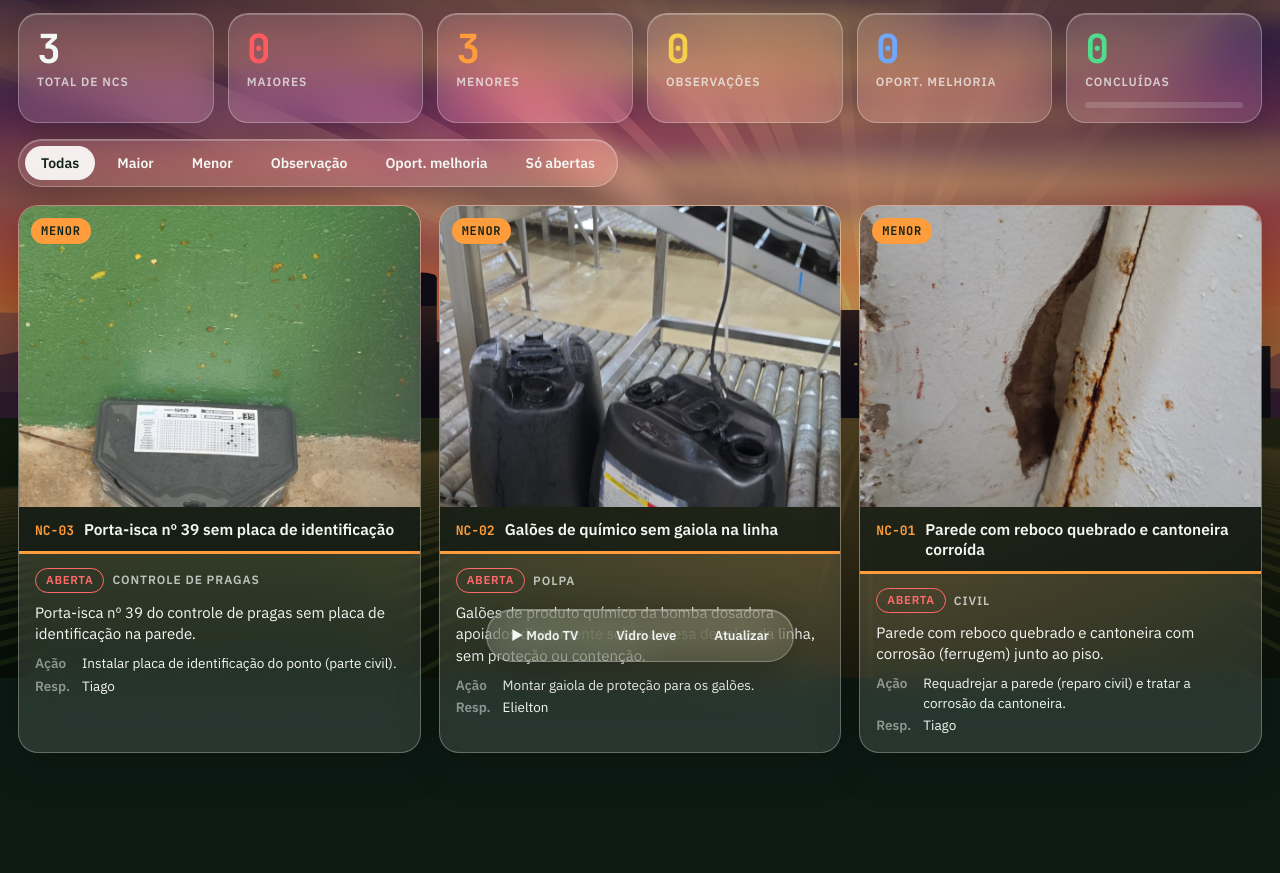
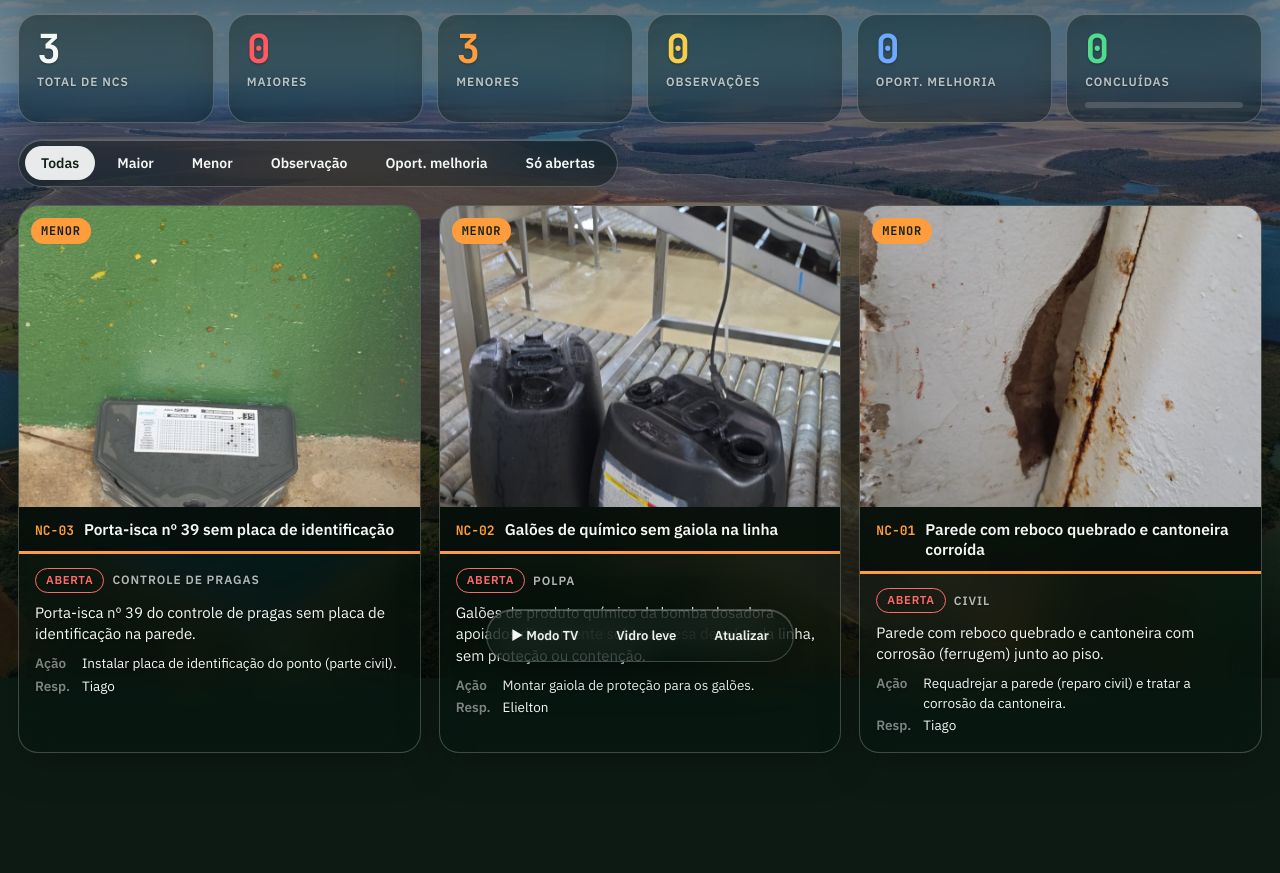
Before and after one commit to Geanfer10/Auditoria-NC, a plain HTML site: page index.html in a window 1280 px wide. Shown: the part 122-995 px from the top of the page. Drawn offline with nearby package versions, Linux system fonts and the light colour scheme.

Commit message:
Foto aérea da fazenda como fundo, com véu escuro e vidro reforçado para leitura
Co-Authored-By: Claude Opus 5.5 <noreply@anthropic.com>
Claude-Session: https://claude.ai/code/session_01CJjUCedQbWVUjYyBNxWDqH

```diff
--- a/index.html
+++ b/index.html
@@ -29,6 +29,11 @@ body{font-family:var(--f-body);color:var(--ink);font-size:15px;line-height:1.45;
 .scene .foto{position:absolute;inset:0;background-size:cover;background-position:center;opacity:0;transition:opacity 1.2s}
 .scene .foto.on{opacity:1}
 .scene .veu{position:absolute;inset:0;background:linear-gradient(180deg,rgba(10,14,30,.35),rgba(10,14,30,0) 35%,rgba(5,12,8,.45))}
+/* com foto de dia: escurece o fundo e deixa o vidro mais escuro para o texto ler bem */
+body.com-foto .scene .veu{background:linear-gradient(180deg,rgba(4,16,28,.62) 0%,rgba(4,16,28,.38) 30%,rgba(4,14,10,.55) 70%,rgba(3,10,7,.78) 100%)}
+body.com-foto{--glass:rgba(8,20,16,.48);--glass-line:rgba(255,255,255,.22)}
+body.com-foto .glass{text-shadow:0 1px 2px rgba(0,0,0,.35)}
+body.com-foto .rodape{background:rgba(6,14,10,.82)}
 .wrap{max-width:1600px;margin:0 auto;padding:18px max(18px,env(safe-area-inset-right,0px)) 120px max(18px,env(safe-area-inset-left,0px))}
 .glass{background:var(--glass);border:1px solid var(--glass-line);border-radius:20px;
   -webkit-backdrop-filter:blur(var(--blur)) saturate(140%);backdrop-filter:blur(var(--blur)) saturate(140%);
@@ -308,7 +313,7 @@ body.lite .tv{-webkit-backdrop-filter:none;backdrop-filter:none;background:#0d1a
     let v=x.createRadialGradient(W/2,H/2,Math.min(W,H)*.3,W/2,H/2,Math.max(W,H)*.8);v.addColorStop(0,"rgba(0,0,0,0)");v.addColorStop(1,"rgba(0,0,0,.45)");x.fillStyle=v;x.fillRect(0,0,W,H);
   }
   pinta();let t;addEventListener("resize",()=>{clearTimeout(t);t=setTimeout(pinta,150)});
-  const im=new Image();im.onload=()=>{const f=document.getElementById("fotoFundo");f.style.backgroundImage="url(img/fundo.jpg)";f.classList.add("on")};im.src="img/fundo.jpg";
+  const im=new Image();im.onload=()=>{const f=document.getElementById("fotoFundo");f.style.backgroundImage="url(img/fundo.jpg)";f.classList.add("on");document.body.classList.add("com-foto")};im.src="img/fundo.jpg";
 })();
 </script>
 </body>
```
Also changed, not shown: img/fundo.jpg (added).
